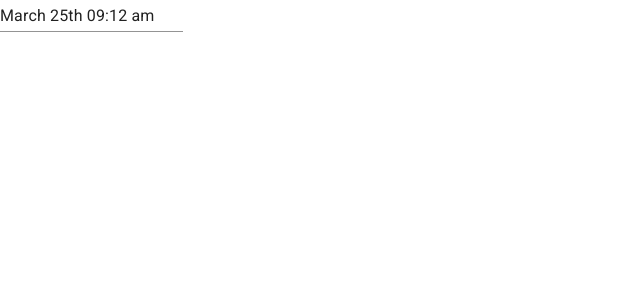
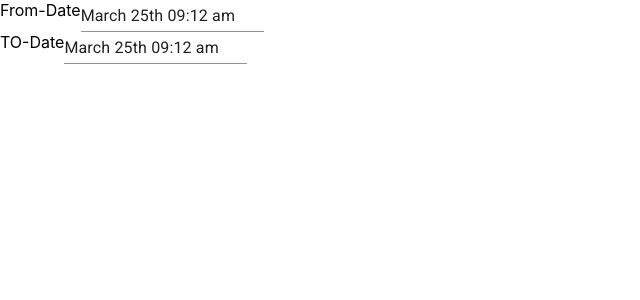
Before and after one commit to Nirmal2349/hackathon2, a React (Create React App) app: page /rental/order in a window 1280 px wide. Shown: the top 300 px of the page, without its empty margins (0-640 px from the left). Built offline with nearby package versions, Linux system fonts and the light colour scheme.

Commit message:
router issue

```diff
--- a/src/App.css
+++ b/src/App.css
@@ -41,3 +41,9 @@ form {
   margin-top: 200px;
   align-items: center;
 }
+
+.not-found{
+ text-align: center;
+ font-size: 48px;
+ margin: 0;
+}
--- a/src/App.js
+++ b/src/App.js
@@ -3,12 +3,13 @@ import { Rental } from "./Rental.1";
 import { data } from "./Data";
 import { useFormik } from "formik";
 import * as yup from "yup";
-import { Switch, Route } from "react-router-dom";
+import { BrowserRouter,Switch, Route } from "react-router-dom";
 import Button from "@mui/material/Button";
 import { useHistory } from "react-router-dom/cjs/react-router-dom.min";
 import TextField from "@mui/material/TextField";
 import React from "react";
 import { Calendar } from "./Calendar";
+import { Notfound } from "./Notfound";
 
 export default function App() {
   return (
@@ -17,6 +18,7 @@ export default function App() {
         <Route path="/rental/order">
           <Calendar />
         </Route>
+
         <Route path="/rental">
           <div className="rental-card">
             {data.map((data) => (
@@ -29,8 +31,13 @@ export default function App() {
             ))}
           </div>
         </Route>
+
         <Route path="/">
           <Loginform />
+        </Route>
+
+        <Route path="**">
+          <Notfound />
         </Route>
       </Switch>
     </div>
--- a/src/Calendar.js
+++ b/src/Calendar.js
@@ -6,9 +6,18 @@ export function Calendar() {
   const [currentDate, setCurrentData] = useState(new Date());
   return (
     <div className="datetime">
-      <MuiPickersUtilsProvider utils={DateMomentUtils}>
-        <DateTimePicker value={currentDate} onChange={setCurrentData} />
-      </MuiPickersUtilsProvider>
+      <div>
+        From-Date
+        <MuiPickersUtilsProvider utils={DateMomentUtils}>
+          <DateTimePicker value={currentDate} onChange={setCurrentData} />
+        </MuiPickersUtilsProvider>
+      </div>
+      <div>
+        TO-Date
+        <MuiPickersUtilsProvider utils={DateMomentUtils}>
+          <DateTimePicker value={currentDate} onChange={setCurrentData} />
+        </MuiPickersUtilsProvider>
+      </div>
     </div>
   );
 }
--- /dev/null
+++ b/src/Notfound.js
@@ -0,0 +1,11 @@
+import React from "react";
+
+export function Notfound() {
+  return (
+    <img
+      width="100%"
+      height="800px"
+      src="https://kfg6bckb.media.zestyio.com/yalantis-interactive-404.gif"
+      alt="404 not found" />
+  );
+}
--- a/src/index.css
+++ b/src/index.css
@@ -1,13 +1,13 @@
 body {
   margin: 0;
-  font-family: -apple-system, BlinkMacSystemFont, 'Segoe UI', 'Roboto', 'Oxygen',
-    'Ubuntu', 'Cantarell', 'Fira Sans', 'Droid Sans', 'Helvetica Neue',
+  font-family: -apple-system, BlinkMacSystemFont, "Segoe UI", "Roboto", "Oxygen",
+    "Ubuntu", "Cantarell", "Fira Sans", "Droid Sans", "Helvetica Neue",
     sans-serif;
   -webkit-font-smoothing: antialiased;
   -moz-osx-font-smoothing: grayscale;
 }
 
 code {
-  font-family: source-code-pro, Menlo, Monaco, Consolas, 'Courier New',
+  font-family: source-code-pro, Menlo, Monaco, Consolas, "Courier New",
     monospace;
 }
```
